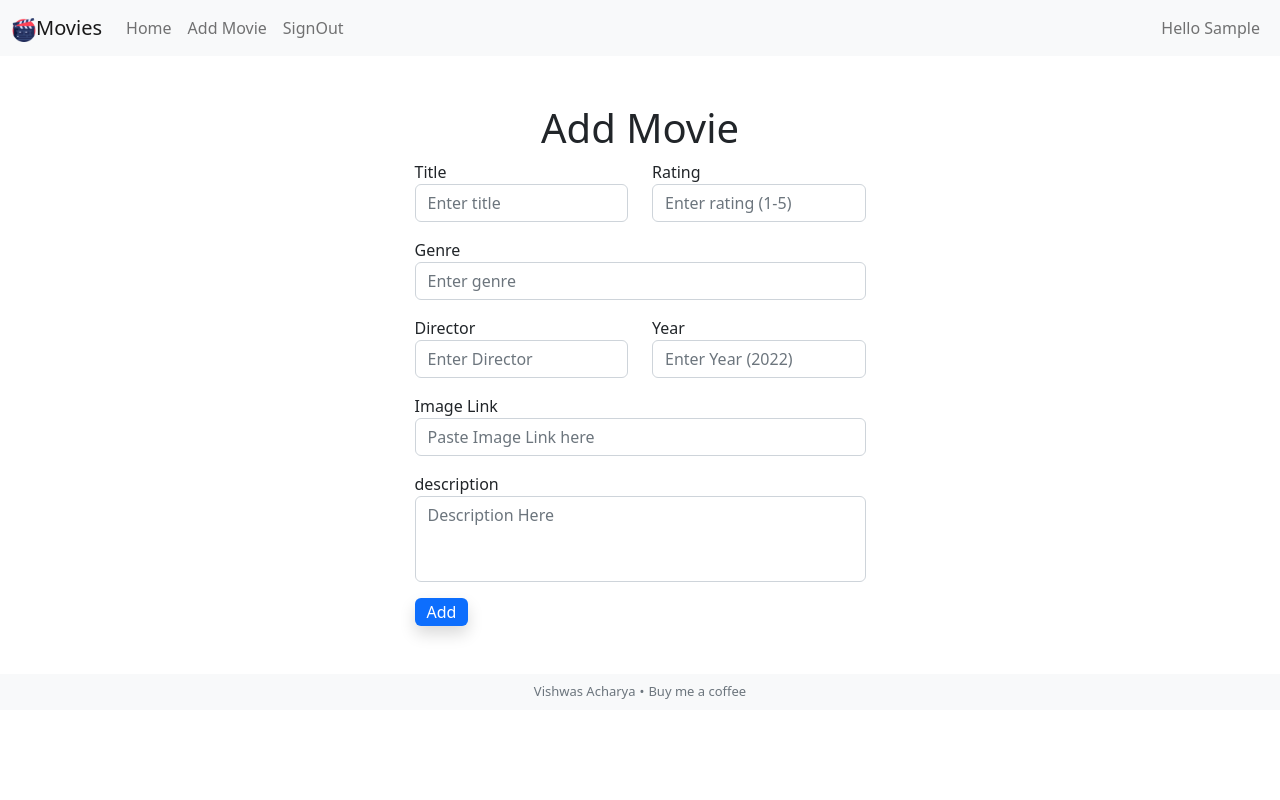
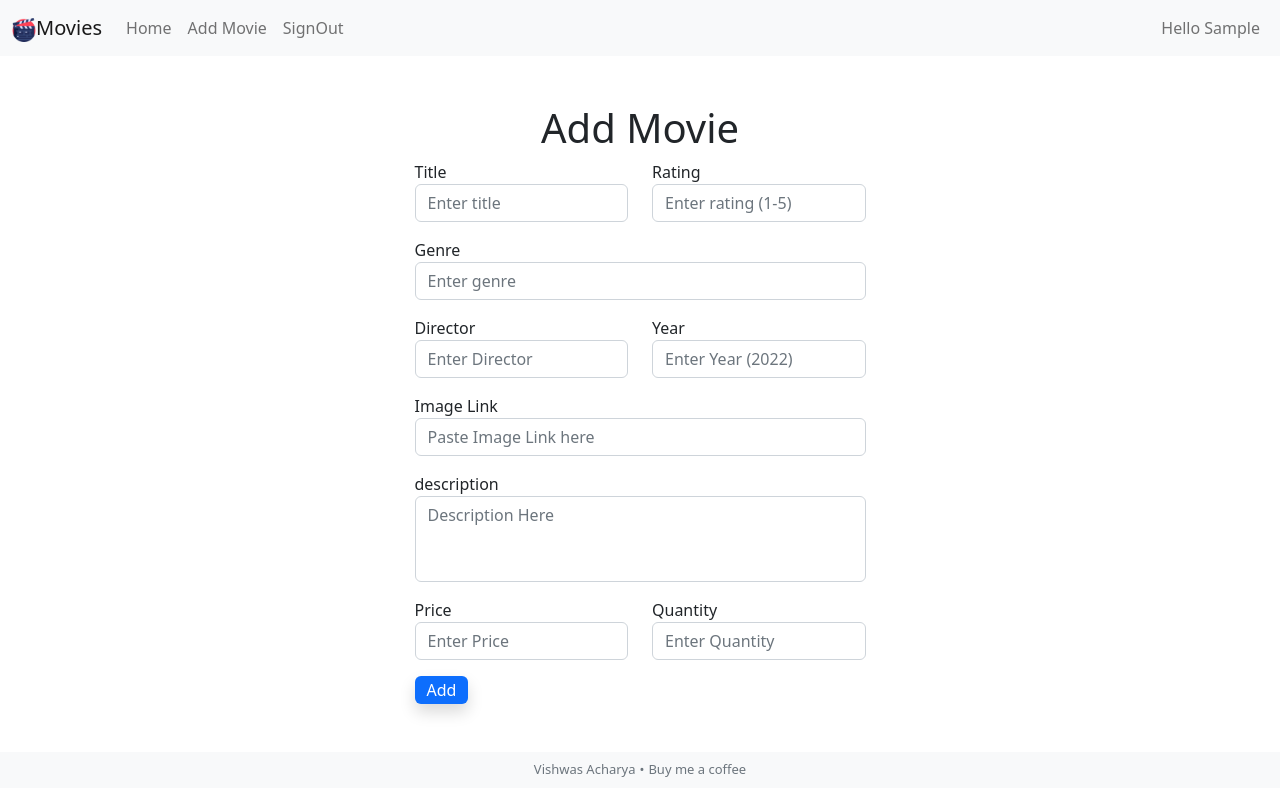
Before and after one commit to vishwasracharya/movies-react-web-app, a React (Create React App) app: page /movies/add in a window 1280 px wide. Built offline with nearby package versions, Linux system fonts and the light colour scheme; sample sign-in values are in the browser's storage.

Commit message:
Add movie func added

```diff
--- a/src/components/Movies/Add/Add.js
+++ b/src/components/Movies/Add/Add.js
@@ -1,105 +1,199 @@
-import React from "react";
+import axios from "axios";
+import React, { Fragment, useRef } from "react";
 
 export const Add = () => {
+  const user = JSON.parse(localStorage.getItem("user"));
+  const title = useRef();
+  const description = useRef();
+  const director = useRef();
+  const genre = useRef();
+  const rating = useRef();
+  const image = useRef();
+  const year = useRef();
+  let price = useRef();
+  let quantity = useRef();
+
+  const handleSubmit = (e) => {
+    e.preventDefault();
+    console.log("submit");
+    let NewMovie = {
+      title: title.current.value,
+      description: description.current.value,
+      director: director.current.value,
+      genre: genre.current.value,
+      rating: rating.current.value,
+      image: image.current.value,
+      year: year.current.value,
+    };
+
+    if (user.isAdmin) {
+      NewMovie = {
+        ...NewMovie,
+        price: price.current.value,
+        quantity: quantity.current.value,
+      };
+    }
+    console.log(NewMovie);
+
+    axios
+      .post("/api/add-movie", NewMovie, {
+        headers: {
+          "Content-Type": "application/json",
+        },
+      })
+      .then((res) => {
+        console.log(res);
+        if (res.status === 200) {
+          window.location.href = "/";
+        }
+      })
+      .catch((err) => {
+        console.log(err);
+      });
+  };
+
   return (
     <>
-      <section class="my-5">
-        <div class="container">
-          <div class="row">
-            <div class="col-12 col-lg-5 mx-auto">
-              <h1 class="text-center">Add Movie</h1>
-              <form action="<%=site_url%>/api/add-movie" method="POST">
-                <div class="form-group mb-3">
-                  <div class="row">
-                    <div class="col-12 col-md-6 mb-3 mb-md-0">
-                      <label for="title">Title</label>
+      <section className="my-5">
+        <div className="container">
+          <div className="row">
+            <div className="col-12 col-lg-5 mx-auto">
+              <h1 className="text-center">Add Movie</h1>
+              <form
+                action="/api/add-movie"
+                method="POST"
+                onSubmit={handleSubmit}
+              >
+                <div className="form-group mb-3">
+                  <div className="row">
+                    <div className="col-12 col-md-6 mb-3 mb-md-0">
+                      <label htmlFor="title">Title</label>
                       <input
                         type="text"
-                        class="form-control"
+                        className="form-control"
                         id="title"
                         name="title"
                         placeholder="Enter title"
+                        ref={title}
                         required
                       />
                     </div>
-                    <div class="col-12 col-md-6">
-                      <label for="rating">Rating</label>
+                    <div className="col-12 col-md-6">
+                      <label htmlFor="rating">Rating</label>
                       <input
                         type="number"
-                        class="form-control"
+                        className="form-control"
                         id="rating"
                         name="rating"
                         min="1"
                         max="5"
                         placeholder="Enter rating (1-5)"
+                        ref={rating}
                         required
                       />
                     </div>
                   </div>
                 </div>
-                <div class="form-group mb-3">
-                  <label for="genre">Genre</label>
+                <div className="form-group mb-3">
+                  <label htmlFor="genre">Genre</label>
                   <input
                     type="text"
-                    class="form-control"
+                    className="form-control"
                     id="genre"
                     name="genre"
                     placeholder="Enter genre"
+                    ref={genre}
                     required
                   />
                 </div>
-                <div class="form-group mb-3">
-                  <div class="row">
-                    <div class="col-12 col-md-6 mb-3 mb-md-0">
-                      <label for="director">Director</label>
+                <div className="form-group mb-3">
+                  <div className="row">
+                    <div className="col-12 col-md-6 mb-3 mb-md-0">
+                      <label htmlFor="director">Director</label>
                       <input
                         type="text"
-                        class="form-control"
+                        className="form-control"
                         id="director"
                         name="director"
                         placeholder="Enter Director"
+                        ref={director}
                         required
                       />
                     </div>
-                    <div class="col-12 col-md-6">
-                      <label for="year">Year</label>
+                    <div className="col-12 col-md-6">
+                      <label htmlFor="year">Year</label>
                       <input
                         type="number"
-                        class="form-control"
+                        className="form-control"
                         id="year"
                         name="year"
                         placeholder="Enter Year (2022)"
+                        ref={year}
                         required
                       />
                     </div>
                   </div>
                 </div>
-                <div class="form-group mb-3">
-                  <label for="image">Image Link</label>
+                <div className="form-group mb-3">
+                  <label htmlFor="image">Image Link</label>
                   <input
                     type="text"
-                    class="form-control"
+                    className="form-control"
                     id="image"
                     name="image"
                     placeholder="Paste Image Link here"
+                    ref={image}
                     required
                   />
                 </div>
-                <div class="form-group mb-3">
-                  <label for="description">description</label>
+                <div className="form-group mb-3">
+                  <label htmlFor="description">description</label>
                   <textarea
-                    class="form-control"
+                    className="form-control"
                     id="description"
                     name="description"
                     rows="3"
                     placeholder="Description Here"
                     style={{ resize: "none" }}
+                    ref={description}
                     required
                   ></textarea>
                 </div>
+                {user && user.isAdmin && (
+                  <Fragment>
+                    <div className="form-group mb-3">
+                      <div className="row">
+                        <div className="col-12 col-md-6 mb-3 mb-md-0">
+                          <label htmlFor="price">Price</label>
+                          <input
+                            type="number"
+                            className="form-control"
+                            id="price"
+                            name="price"
+                            placeholder="Enter Price"
+                            ref={price}
+                            required
+                          />
+                        </div>
+                        <div className="col-12 col-md-6 mb-3 mb-md-0">
+                          <label htmlFor="quantity">Quantity</label>
+                          <input
+                            type="number"
+                            className="form-control"
+                            id="quantity"
+                            name="quantity"
+                            placeholder="Enter Quantity"
+                            ref={quantity}
+                            required
+                          />
+                        </div>
+                      </div>
+                    </div>
+                  </Fragment>
+                )}
                 <button
                   type="submit"
-                  class="btn btn-primary rounded border-0 shadow lh-1"
+                  className="btn btn-primary rounded border-0 shadow lh-1"
                 >
                   Add
                 </button>
--- a/src/components/Movies/Edit/Edit.js
+++ b/src/components/Movies/Edit/Edit.js
@@ -7,6 +7,7 @@ import { useParams } from "react-router-dom";
 import { getMovieDetails } from "../../../redux/actions/movieAction.js";
 
 export const Edit = () => {
+  const user = JSON.parse(localStorage.getItem("user"));
   const { id } = useParams();
   const dispatch = useDispatch();
   const { movie } = useSelector((state) => state.movieDetails);
@@ -18,8 +19,8 @@ export const Edit = () => {
   const rating = useRef();
   const image = useRef();
   const year = useRef();
-  const price = useRef();
-  const quantity = useRef();
+  let price = useRef();
+  let quantity = useRef();
 
   useEffect(() => {
     dispatch(getMovieDetails(id));
@@ -28,6 +29,13 @@ export const Edit = () => {
   const handleSubmit = (e) => {
     e.preventDefault();
     console.log("submit");
+    if (!user.isAdmin) {
+      price = movie.price;
+      quantity = movie.quantity;
+    } else {
+      price = price.current.value;
+      quantity = quantity.current.value;
+    }
     const UpdatedMovie = {
       title: title.current.value,
       description: description.current.value,
@@ -36,8 +44,8 @@ export const Edit = () => {
       rating: rating.current.value,
       image: image.current.value,
       year: year.current.value,
-      price: price.current.value,
-      quantity: quantity.current.value,
+      price: price,
+      quantity: quantity,
     };
 
     axios
@@ -183,6 +191,8 @@ export const Edit = () => {
                     ref={description}
                   ></textarea>
                 </div>
+                {user && user.isAdmin && (
+                  <Fragment>
                     <div className="form-group mb-3">
                       <div className="row">
                         <div className="col-12 col-md-6 mb-3 mb-md-0">
@@ -213,6 +223,8 @@ export const Edit = () => {
                         </div>
                       </div>
                     </div>
+                  </Fragment>
+                )}
                 <button
                   type="submit"
                   className="btn btn-warning rounded border-0 shadow lh-1"
```
Lines whose indentation alone changed are shown as unchanged.
